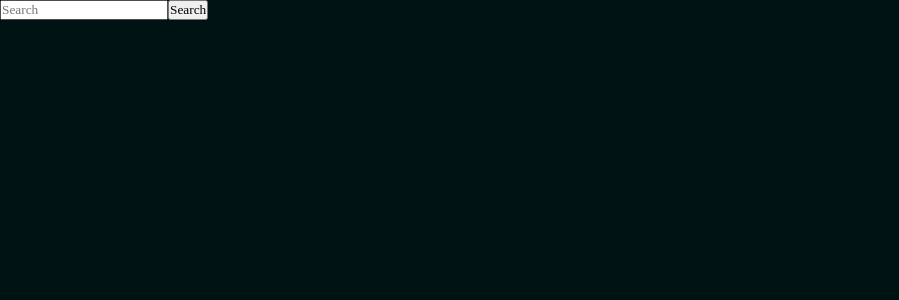
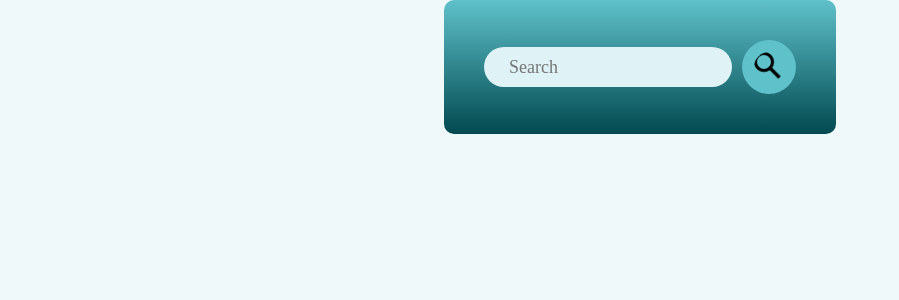
Before and after one commit to EmmaWalker6/weather-app, a React (Create React App) app: page / in a window 1280 px wide. Shown: the top 300 px of the page, without its empty margins (0-899 px from the left). Built offline with nearby package versions, Linux system fonts and the light colour scheme; a web font is replaced by a local one.

Commit message:
adding css for the search bar

```diff
--- a/src/App.css
+++ b/src/App.css
@@ -16,6 +16,6 @@
   --lightblueOutline: #AFDDE5;
   --lightblue: #C1E5EB;
   --lighterblue: #DFF2F5;
-  --white: #EFF9FA;
+  --primarybackground: #EFF9FA;
   --whitewhite: #faffff;
 }
--- a/src/components/Weather.css
+++ b/src/components/Weather.css
@@ -0,0 +1,37 @@
+.weather{
+    place-self: center;
+    padding: 40px;
+    border-radius: 10px;
+    background-image: linear-gradient(180deg, var(--mediumBlue), var(--darkBlue));
+    display: flex;
+    flex-direction: column;
+    align-items: center;
+
+}
+
+.searchBar{
+    display:flex;
+    align-items: center;
+    gap: 10px;
+}
+
+.searchBar input{
+    height: 40px;
+    border: none;
+    outline: none;
+    border-radius: 30px;
+    padding-left: 25px;
+    color: var(--darkBlueOutline);
+    background-color: var(--lighterblue);
+    font-size: 18px;
+}
+
+
+#searchButton{
+    width: 30px;
+    padding: 12px;
+    border-radius: 50%;
+    background-color: var(--mediumBlue);
+    cursor: pointer;
+    /* object-fit: contain; */
+}
--- a/src/components/Weather.jsx
+++ b/src/components/Weather.jsx
@@ -1,5 +1,6 @@
 import React from 'react'
 import './Weather.css'
+import searchIcon from '../assets/searchIcon.png'
 
 const Weather = () => {
   return (
@@ -7,8 +8,7 @@ const Weather = () => {
         <div className='weather'>
             <div className='searchBar'>
                 <input type ="text" placeholder='Search'></input>
-                <button>Search</button>
-                {/* <img src="" alt/> */}
+                <img id='searchButton' src={searchIcon} alt=''/>
             </div>
         </div>
     </div>
--- a/src/index.css
+++ b/src/index.css
@@ -11,5 +11,5 @@
 .app{
   min-height: 100vh;
   display: grid;
-  background-color: var(--black);
+  background-color: var(--primarybackground);
 }
```
